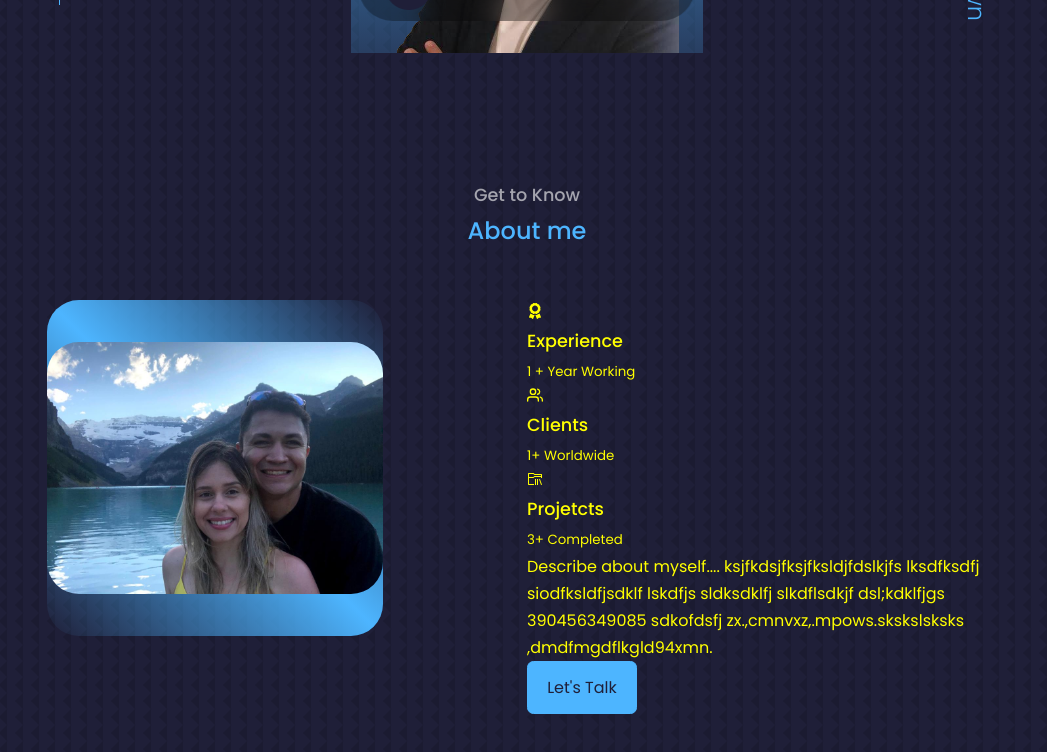
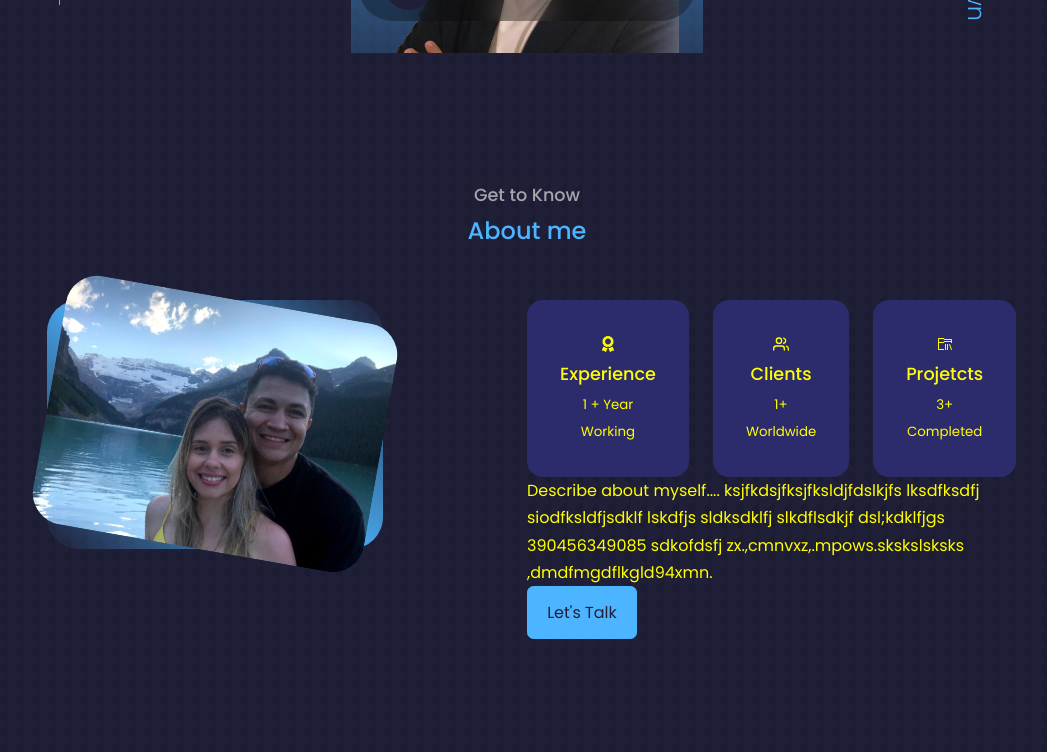
Before and after one commit to Jeremiah-Silva/jeremiah--portfolio, a React (Create React App) app: page / in a window 1280 px wide. Shown: the part 747-1499 px from the top of the page, without its empty margins (113-1160 px from the left). Built offline with nearby package versions, Linux system fonts and the light colour scheme.

Commit message:
Image position fixed

```diff
--- a/src/components/about/about.css
+++ b/src/components/about/about.css
@@ -4,10 +4,18 @@
     gap: 15%;
 }
 
+
+.about__me-image {
+    border-radius: 2rem;
+    overflow: hidden;
+    transform: rotate(10deg);
+    transition: var(--transition);
+}
+
 .about__me {
     width: 100%;
-    aspect-ratio: 1/1;
-    border-radius: 2rem;
+    aspect-ratio: 1.35;
+    border-radius:2rem;
     background: linear-gradient(
         45deg,
         transparent,
@@ -18,12 +26,20 @@
     place-items: center;
 }
 
-.about__me-image {
-    border-radius: 2rem;
-    overflow: hidden;
-    transform-origin: rotate(24deg);
-}
-
 .about__me-image:hover {
     transform: rotate(0);
 }
+
+.about__cards {
+    display: grid;
+    grid-template-columns: repeat(3, 1fr);
+    gap: 1.5rem;
+}
+
+.about__card {
+    background: var(--color-bg-variant);
+    border: 1px solid transparent;
+    border-radius: 1rem;
+    padding: 2rem;
+    text-align:center;
+}
```
